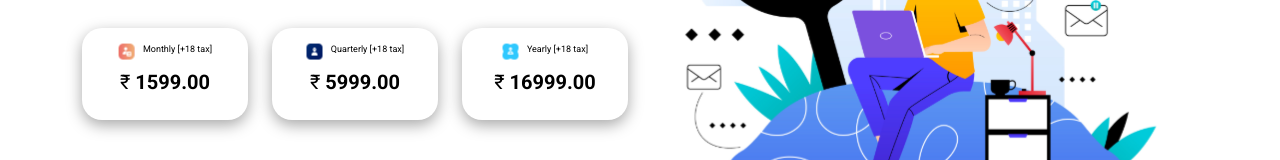
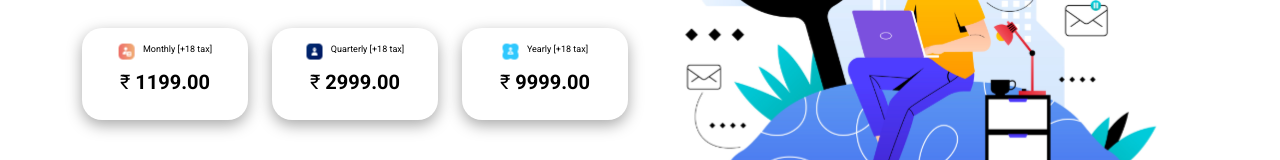
Before and after one commit to AbbasMhowwala35/storivita, a React (Create React App) app: page /pricing in a window 1280 px wide. Both pictures are taken after a click on the tab "Regional". Shown: the part 619-779 px from the top of the page. Built offline with nearby package versions, Linux system fonts and the light colour scheme.

Commit message:
Price changes

```diff
--- a/src/components/pages/Pricing.js
+++ b/src/components/pages/Pricing.js
@@ -78,7 +78,7 @@ export default function Pricing() {
                                                         <span>Quarterly [+18 tax]</span>
                                                     </div>
                                                     <div className='price'>
-                                                        <p>₹ <b>1699.00</b></p>
+                                                        <p>₹ <b>1299.00</b></p>
                                                     </div>
                                                 </div>
                                             </Col>
@@ -89,7 +89,7 @@ export default function Pricing() {
                                                         <span>Yearly [+18 tax]</span>
                                                     </div>
                                                     <div className='price'>
-                                                        <p>₹ <b>4999.00</b></p>
+                                                        <p>₹ <b>4699.00</b></p>
                                                     </div>
                                                 </div>
                                             </Col>
@@ -112,7 +112,7 @@ export default function Pricing() {
                                                         <span>Monthly [+18 tax]</span>
                                                     </div>
                                                     <div className='price'>
-                                                        <p>₹ <b>1599.00</b></p>
+                                                        <p>₹ <b>1199.00</b></p>
                                                     </div>
                                                 </div>
                                             </Col>
@@ -123,7 +123,7 @@ export default function Pricing() {
                                                         <span>Quarterly [+18 tax]</span>
                                                     </div>
                                                     <div className='price'>
-                                                        <p>₹ <b>5999.00</b></p>
+                                                        <p>₹ <b>2999.00</b></p>
                                                     </div>
                                                 </div>
                                             </Col>
@@ -134,7 +134,7 @@ export default function Pricing() {
                                                         <span>Yearly [+18 tax]</span>
                                                     </div>
                                                     <div className='price'>
-                                                        <p>₹ <b>16999.00</b></p>
+                                                        <p>₹ <b>9999.00</b></p>
                                                     </div>
                                                 </div>
                                             </Col>
```
